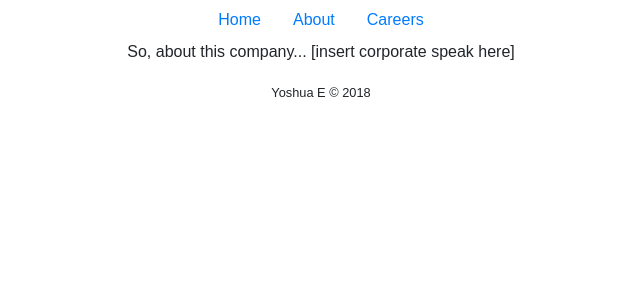
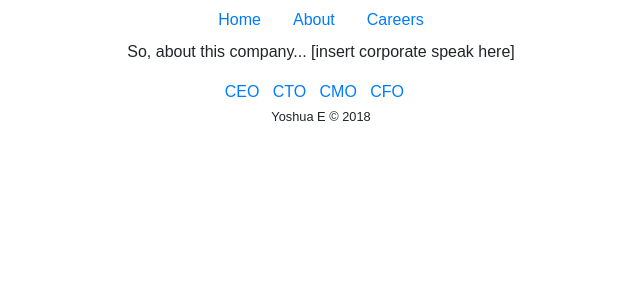
Before and after one commit to dotm/react_router, a React (Create React App) app: page /about in a window 1280 px wide. Shown: the top 300 px of the page, without its empty margins (319-959 px from the left). Built offline with nearby package versions, Linux system fonts and the light colour scheme.

Commit message:
add Executive Profile to demonstrate route params

```diff
--- a/src/About.js
+++ b/src/About.js
@@ -1,7 +1,26 @@
 import React from 'react';
+import { Route, Link } from "react-router-dom";
+
+function Executive_Profile (props){
+    const {match} = props
+    const {executive} = match.params
+    return (
+        <p>Our {executive.toUpperCase()} is awesome! He has [insert corporate speak here]</p>
+    )
+}
 
 export default function About(props){
+    const { match } = props
     return (
-        <p className="text-center">So, about this company... [insert corporate speak here]</p>
+        <div className="text-center">
+            <p>So, about this company... [insert corporate speak here]</p>
+
+            <Link to={`${match.url}/ceo`}>CEO</Link>&nbsp;&nbsp;&nbsp;
+            <Link to={`${match.url}/cto`}>CTO</Link>&nbsp;&nbsp;&nbsp;
+            <Link to={`${match.url}/cmo`}>CMO</Link>&nbsp;&nbsp;&nbsp;
+            <Link to={`${match.url}/cfo`}>CFO</Link>&nbsp;&nbsp;&nbsp;
+
+            <Route path={`${match.url}/:executive`} component={Executive_Profile} />
+        </div>
     )
 }
```
